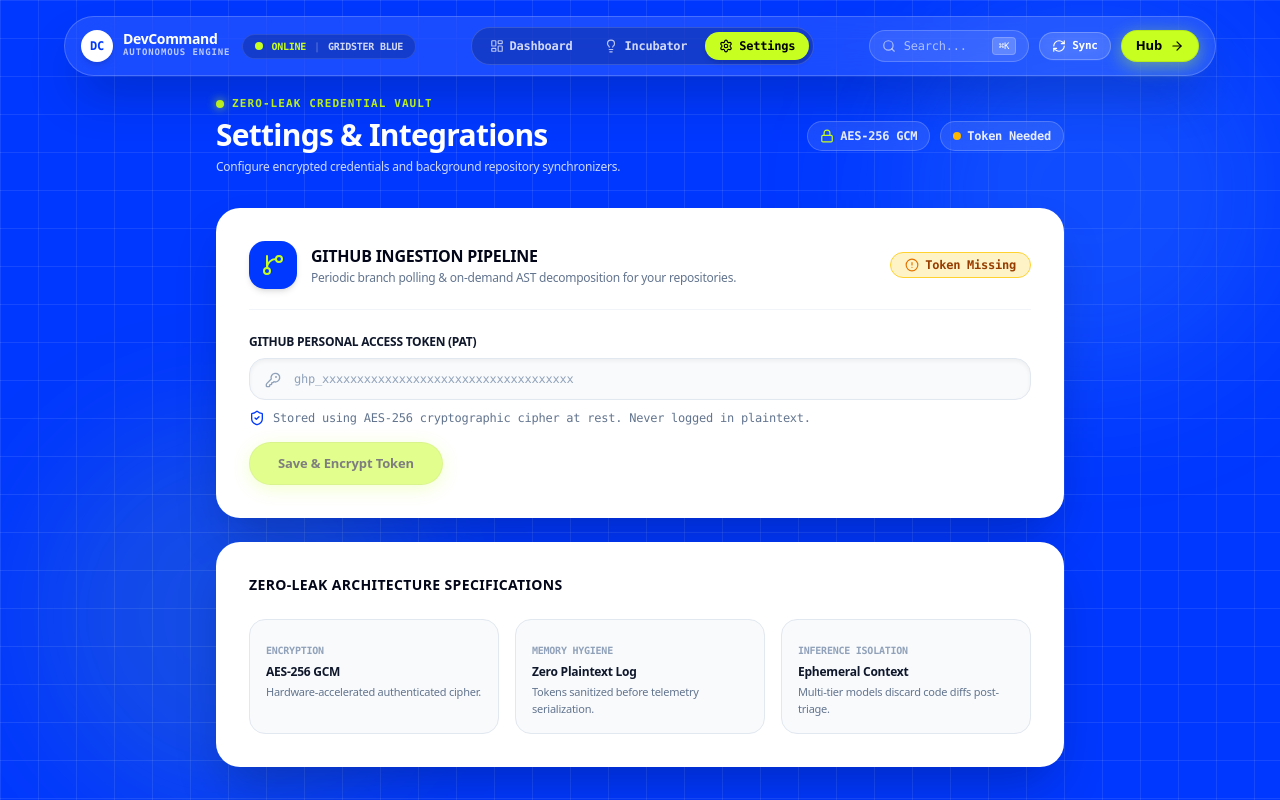
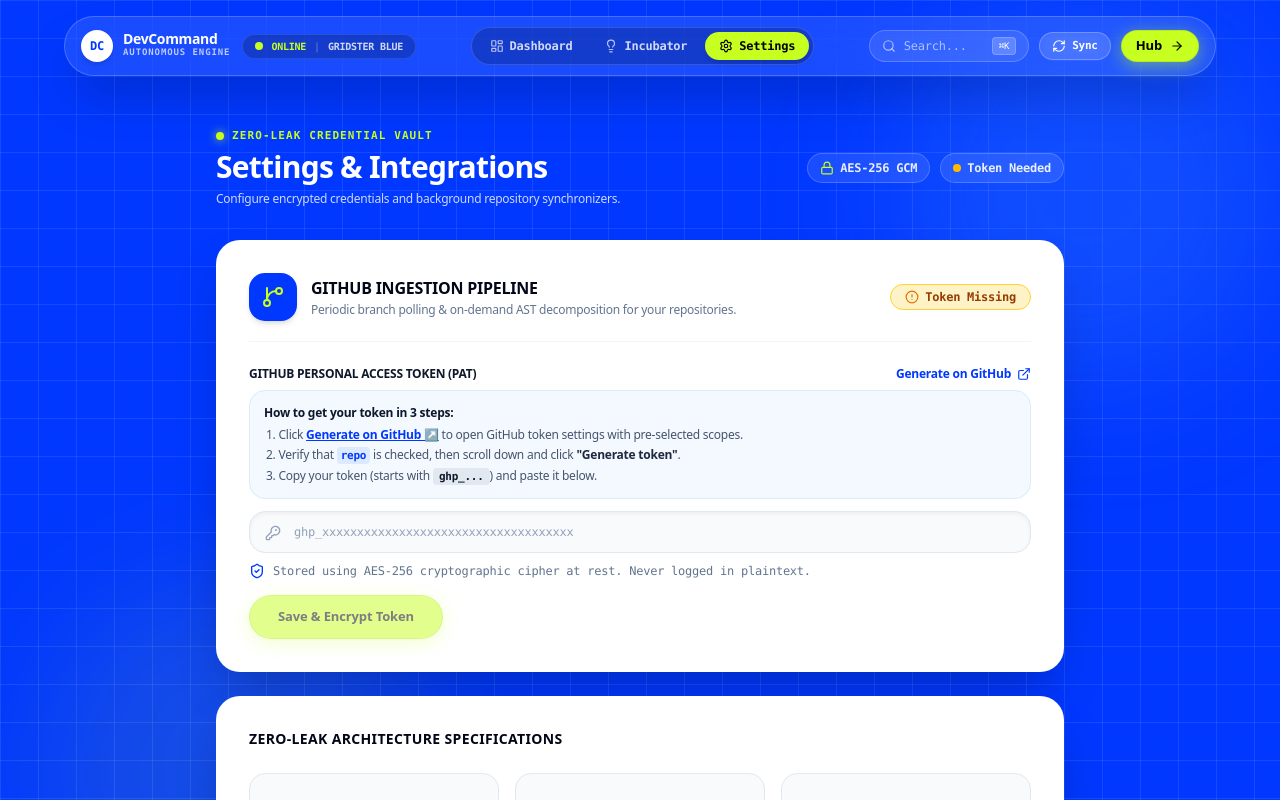
Before and after one commit to rb-369/Smart-Project-Manager, a Next.js app in the folder web/: page /settings in a window 1280 px wide. Shown: the top 800 px of the page. Built offline with nearby package versions, Linux system fonts and the light colour scheme; no server answers.

Commit message:
feat(settings): add direct GitHub PAT generation guide link and fix navbar clearance

```diff
--- a/web/src/app/dashboard/page.tsx
+++ b/web/src/app/dashboard/page.tsx
@@ -72,7 +72,7 @@
       <Navbar onSyncSuccess={fetchProjects} onSearchChange={setSearchQuery} />
 
       {/* Main Content: Full Blue Page with Compact Functional Header */}
-      <main className="max-w-7xl mx-auto w-full px-4 sm:px-8 pt-24 pb-20 space-y-6 relative z-10 flex-1">
+      <main className="max-w-7xl mx-auto w-full px-4 sm:px-8 pt-32 pb-20 space-y-6 relative z-10 flex-1">
 
         {/* Compact Header Bar */}
         <div className="flex flex-col md:flex-row md:items-center justify-between gap-4 pb-2">
--- a/web/src/app/ideas/page.tsx
+++ b/web/src/app/ideas/page.tsx
@@ -172,7 +172,7 @@
       <Navbar />
 
       {/* Main Content: Full Blue Page with Compact Functional Header */}
-      <main className="max-w-7xl mx-auto w-full px-4 sm:px-8 pt-24 pb-20 space-y-6 relative z-10 flex-1">
+      <main className="max-w-7xl mx-auto w-full px-4 sm:px-8 pt-32 pb-20 space-y-6 relative z-10 flex-1">
 
         {/* Compact Header Bar */}
         <div className="flex flex-col sm:flex-row sm:items-center justify-between gap-4 pb-2">
--- a/web/src/app/projects/[id]/page.tsx
+++ b/web/src/app/projects/[id]/page.tsx
@@ -168,7 +168,7 @@
       <Navbar />
 
       {/* Main Content: Full Blue Page with Compact Functional Header */}
-      <main className="max-w-7xl mx-auto w-full px-4 sm:px-8 pt-24 pb-20 space-y-6 relative z-10 flex-1">
+      <main className="max-w-7xl mx-auto w-full px-4 sm:px-8 pt-32 pb-20 space-y-6 relative z-10 flex-1">
 
         {/* Navigation Breadcrumb & Actions Bar */}
         <div className="flex items-center justify-between flex-wrap gap-4 pb-1">
--- a/web/src/app/settings/page.tsx
+++ b/web/src/app/settings/page.tsx
@@ -4,7 +4,7 @@
 import { api } from '@/lib/api';
 import { GitHubStatus } from '@/types';
 import { Navbar } from '@/components/Navbar';
-import { KeyRound, ShieldCheck, CheckCircle2, AlertCircle, GitBranch, Lock } from 'lucide-react';
+import { KeyRound, ShieldCheck, CheckCircle2, AlertCircle, GitBranch, Lock, ExternalLink } from 'lucide-react';
 
 export default function SettingsPage() {
   const [token, setToken] = useState('');
@@ -60,7 +60,7 @@
       <Navbar />
 
       {/* Main Content: Full Blue Page with Compact Functional Header */}
-      <main className="max-w-4xl mx-auto w-full px-4 sm:px-6 pt-24 pb-20 space-y-6 relative z-10 flex-1">
+      <main className="max-w-4xl mx-auto w-full px-4 sm:px-6 pt-32 pb-20 space-y-6 relative z-10 flex-1">
 
         {/* Compact Header Bar */}
         <div className="flex flex-col sm:flex-row sm:items-center justify-between gap-4 pb-2">
@@ -120,9 +120,31 @@
           {/* Token Form */}
           <form onSubmit={handleSaveToken} className="space-y-4">
             <div>
-              <label className="block text-xs font-black text-slate-900 uppercase mb-2">
-                GitHub Personal Access Token (PAT)
-              </label>
+              <div className="flex items-center justify-between mb-2">
+                <label className="block text-xs font-black text-slate-900 uppercase">
+                  GitHub Personal Access Token (PAT)
+                </label>
+                <a
+                  href="https://github.com/settings/tokens/new?scopes=repo,read:user&description=DevCommand+Autonomous+Engine"
+                  target="_blank"
+                  rel="noreferrer"
+                  className="inline-flex items-center gap-1.5 text-xs font-bold text-[#0038FF] hover:underline"
+                >
+                  <span>Generate on GitHub</span>
+                  <ExternalLink className="w-3.5 h-3.5" />
+                </a>
+              </div>
+
+              {/* Quick instructions box */}
+              <div className="mb-3 p-3.5 rounded-2xl bg-blue-50/70 border border-blue-100 text-xs text-slate-700 space-y-1.5">
+                <p className="font-bold text-slate-900">How to get your token in 3 steps:</p>
+                <ol className="list-decimal list-inside space-y-1 text-slate-600 pl-0.5">
+                  <li>Click <a href="https://github.com/settings/tokens/new?scopes=repo,read:user&description=DevCommand+Autonomous+Engine" target="_blank" rel="noreferrer" className="font-bold text-[#0038FF] underline">Generate on GitHub ↗</a> to open GitHub token settings with pre-selected scopes.</li>
+                  <li>Verify that <code className="px-1 py-0.5 rounded bg-blue-100 text-[#0038FF] font-mono text-[11px] font-bold">repo</code> is checked, then scroll down and click <span className="font-bold text-slate-800">&quot;Generate token&quot;</span>.</li>
+                  <li>Copy your token (starts with <code className="px-1.5 py-0.5 rounded bg-slate-200 text-slate-900 font-mono text-[11px] font-bold">ghp_...</code>) and paste it below.</li>
+                </ol>
+              </div>
+
               <div className="relative">
                 <KeyRound className="w-4 h-4 text-slate-400 absolute left-4 top-3.5" />
                 <input
```
